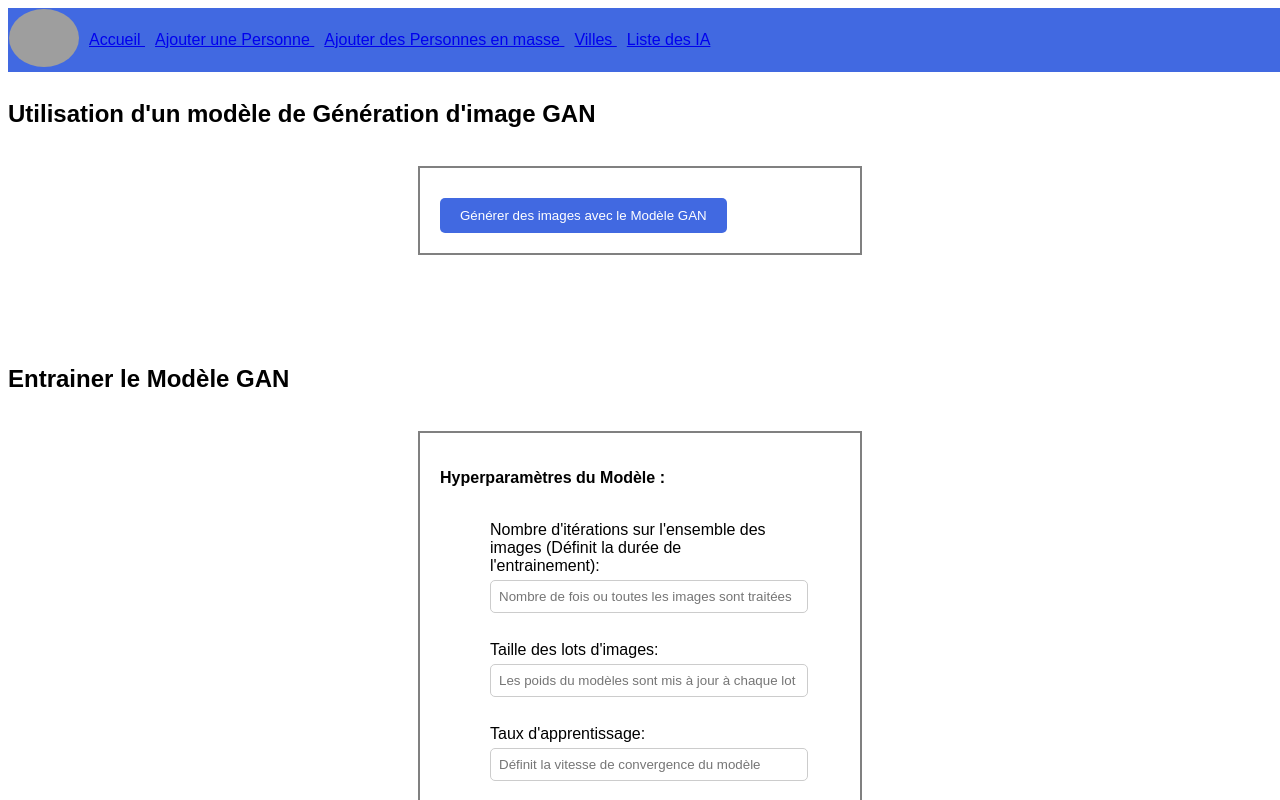
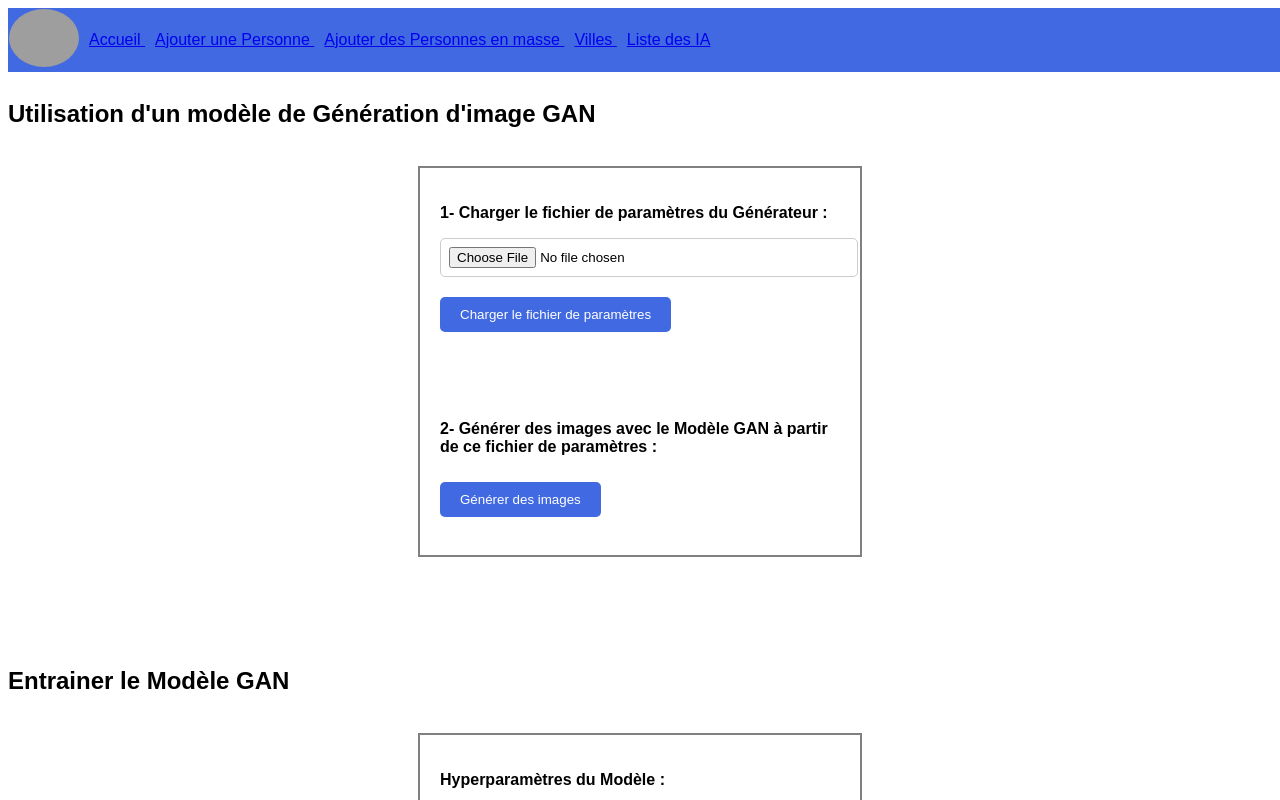
Before and after one commit to SydneyJezequel/applicationIAFrontend, an Angular app: page /gan-model in a window 1280 px wide. Shown: the top 800 px of the page. Built offline with nearby package versions, Linux system fonts and the light colour scheme; grey boxes are pictures that could not be loaded.

Commit message:
Commit 26 : Mise en place des fonctionnalités pour manipuler le modèle GAN (version en état de fonctionnement).

```diff
--- a/src/app/_modules/ia/gan-model/gan-model.component.html
+++ b/src/app/_modules/ia/gan-model/gan-model.component.html
@@ -3,14 +3,48 @@
 
 <br>
 <div class="cadre">
+
+  <!-- Chargement du fichier de paramètres -->
+  <p>1- Charger le fichier de paramètres du Générateur :</p>
+  <div>
+    <input type="file" (change)="onParametersFileSelected($event)" />
+    <button (click)="uploadParametersGenFile()">Charger le fichier de paramètres</button>
+  </div>
+  <br>
+  <div *ngIf="parametersGenFileLoadSuccess">
+    <p class="success-message"> {{ parametersGenFileLoadSuccess }} </p>
+  </div>
+  <div *ngIf="parametersGenFileLoadError">
+    <p class="error-message"> {{ parametersGenFileLoadError }} </p>
+  </div>
+
+  <br>
+  <br>
+  <br>
+
   <!-- Accès à l'interface d'utilisation de chatGpt -->
-  <button (click)="generateImage()">Générer des images avec le Modèle GAN</button>
+  <p>2- Générer des images avec le Modèle GAN à partir de ce fichier de paramètres :</p>
+  <button (click)="generateImage()">Générer des images</button>
+  <br>
+  <div *ngIf="successGeneration">
+    <p class="success-message"> {{ successGeneration }} </p>
+  </div>
+  <div *ngIf="errorGeneration">
+    <p class="error-message"> {{ errorGeneration }} </p>
+  </div>
+  <br>
+
 </div>
+
+
+
 <br>
 <br>
 <br>
 <br>
 <br>
+
+
 
 <h2>Entrainer le Modèle GAN</h2>
 
@@ -50,8 +84,16 @@
     <br>
     <button type="submit">Enregistrer</button>
   </form>
+  <br>
+  <div *ngIf="successTraining">
+    <p class="success-message"> {{ successTraining }} </p>
+  </div>
+  <div *ngIf="errorTraining">
+    <p class="error-message"> {{ errorTraining }} </p>
+  </div>
 </div>
 
+<br>
 <br>
 <br>
 
--- a/src/app/_modules/ia/gan-model/gan-model.component.ts
+++ b/src/app/_modules/ia/gan-model/gan-model.component.ts
@@ -21,19 +21,19 @@ export class GanModelComponent implements OnInit {
 
   /******************************* Attributs *******************************/
 
-  // Messages de retour - Identification d'un visage :
+  // Messages de retour - Entrainement du Modèle :
+  public reponseTrainingGANModel !: boolean;
+  public trainingSuccess : string = "Entrainement du modèle terminé avec succès.";
+  public trainingError : string = "Erreur lors de l'entrainement du modèle'.";
+  public successTraining !: string;
+  public errorTraining !: string;
+
+  // Messages de retour - Génération d'images:
   public reponseImageGeneration !: boolean;
   public generationSuccess : string = "Génération d'images terminées.";
   public generationError : string = "Erreur lors de la génération d'images.";
   public successGeneration !: string;
   public errorGeneration !: string;
-
-  // Messages de retour - Identification d'un visage :
-  public reponseTrainingGANModel !: boolean;
-  public trainingSuccess : string = "Entrainement du modèle terminé avec succès.";
-  public trainingError : string = "Erreur lors de l'entrainement du modèle'.";
-  public successTraining !: string;
-  public errorTraining !: string;
 
   // Champs du formulaire d'entrainement :
   public n_epochs !: number;
@@ -43,6 +43,17 @@ export class GanModelComponent implements OnInit {
   public device !: string
   public show_step !: number;
   public save_step !: number;
+
+  // Fichier de paramètres du générateur :
+  private parameterGenFile : File | null = null;
+  public reponseLoadFaceIdentify !: boolean;
+  public successLoadParametersGenFile : string = "Chargement du fichier de paramètres réalisé avec succès.";
+  public errorLoadFaceParametersGenFile : string = "Erreur lors du chargement du fichier de paramètres.";
+  public parametersGenFileLoadSuccess !: string;
+  public parametersGenFileLoadError !: string;
+
+
+
 
 
 
@@ -64,6 +75,41 @@ export class GanModelComponent implements OnInit {
 
 
   /******************************* Méthodes *******************************/
+
+  /**
+   * Méthode qui détecte le fichiers de paramètres du Modèle Gan.
+   * @return boolean
+   *
+   */
+  public onParametersFileSelected(event: any): void {
+    this.parameterGenFile  = event.target.files[0] as File;
+  }
+
+
+
+  /**
+   * Méthode qui intègre les fichiers image
+   * dans le modèle de Machine Learning FaceRecognizer.
+   * @return boolean
+   *
+   */
+  public async uploadParametersGenFile(): Promise<void> {
+    if (this.parameterGenFile) {
+      try {
+        this.reponseLoadFaceIdentify = await this.iaService.processParameterGenFile(this.parameterGenFile);
+        if (this.reponseLoadFaceIdentify) {
+          this.parametersGenFileLoadSuccess = this.successLoadParametersGenFile;
+        } else {
+          this.parametersGenFileLoadError = this.errorLoadFaceParametersGenFile;
+        }
+      } catch (error) {
+        console.error('Erreur : ', error);
+      }
+
+    }
+  }
+
+
 
   /**
    * Méthode qui utilise le modèle pour
--- a/src/app/_services/ia.service.ts
+++ b/src/app/_services/ia.service.ts
@@ -46,6 +46,7 @@ export class IaService {
   private selectModelUrl: string = '/api/ia/face-recognizer/selection-modele';
 
   // Urls du modèle de génération d'image GAN :
+  private loadParametersGenFile: string = '/api/ia/gan-image-generation/process-parameters-gen-file';
   private generateGANImageUrl: string = '/api/ia/gan-image-generation/generate-faces';
   private trainGANModelUrl: string = '/api/ia/gan-image-generation//train-gan-model';
 
@@ -393,6 +394,21 @@ export class IaService {
   /************************************** Méthodes du modèle de Génération d'images GAN **************************************/
 
   /**
+   * Méthode qui charge le fichier de paramètres du modèle Gan.
+   * @param file : Fichier .pkl qui contient les paramètres du modèle.
+   * Ce fichier est généré lors de l'entrainement du modèle.
+   *
+   */
+  public async processParameterGenFile(file: File): Promise<any> {
+    const formData: FormData = new FormData();
+    formData.append('file', file, file.name);
+    console.log(file);
+    return this.http.post<boolean>(this.loadParametersGenFile, formData).toPromise();
+  }
+
+
+
+  /**
    * Méthode qui utilise le modèle GAN pour
    * générer des images.
    *
```
